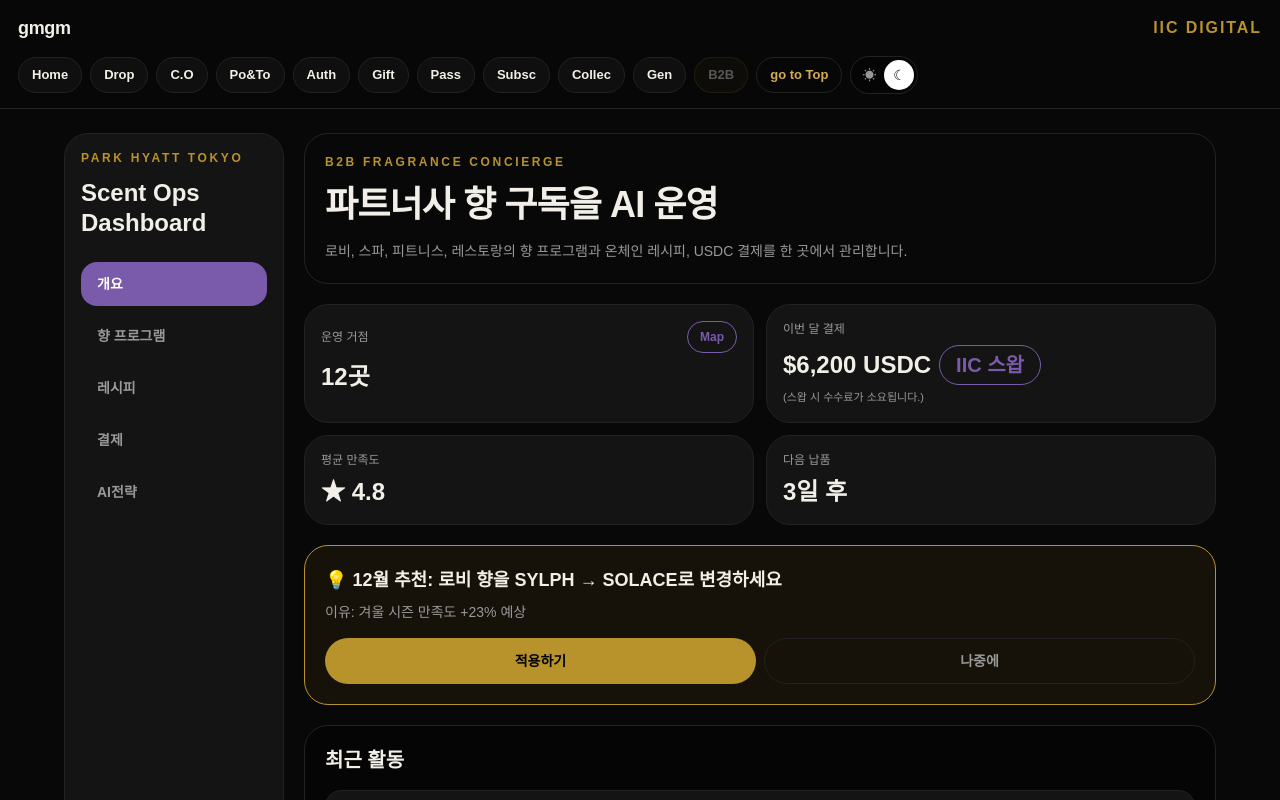
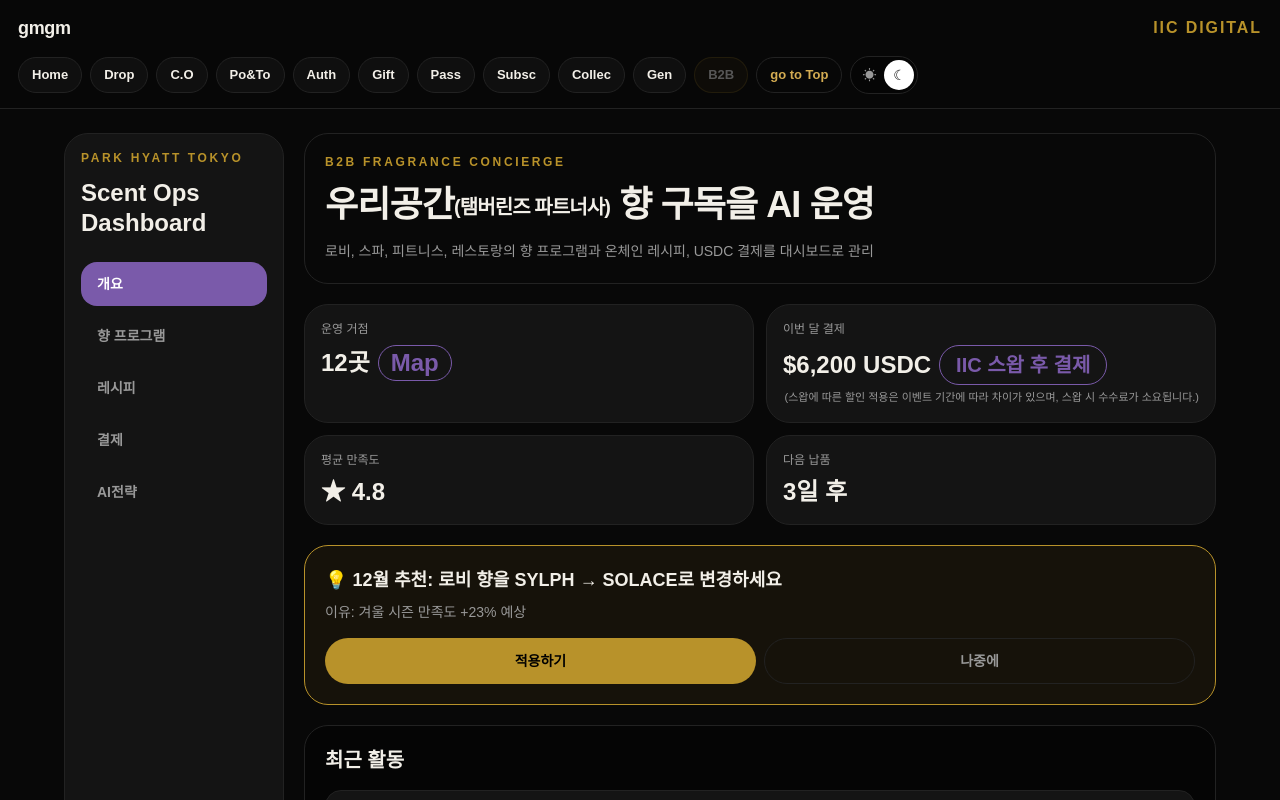
Before and after one commit to lemonkimdev/demo_gm, a Next.js app: page /iic/b2b in a window 1280 px wide. Shown: the top 800 px of the page. Built offline with nearby package versions, Linux system fonts and the light colour scheme.

Commit message:
Add home theme toggle and refine B2B subscription UI

```diff
--- a/src/iic-pages/iic/B2BDashboard.jsx
+++ b/src/iic-pages/iic/B2BDashboard.jsx
@@ -33,9 +33,9 @@
 ];
 
 const payments = [
-  ["2024.11.01", "$500 USDC", "완료"],
-  ["2024.10.01", "$500 USDC", "완료"],
-  ["2024.09.01", "$500 USDC", "완료"],
+  ["2026/6/1", "$500 USDC", "완료"],
+  ["2026/5/1", "$500 USDC", "완료"],
+  ["2026/4/1", "$500 USDC", "완료"],
 ];
 
 const initialLocations = [
@@ -215,10 +215,11 @@
               B2B Fragrance Concierge
             </p>
             <h2 className="mt-3 text-4xl font-black leading-tight tracking-tight">
-              파트너사 향 구독을 AI 운영
+              우리공간
+              <span className="align-middle text-xl">(탬버린즈 파트너사)</span> 향 구독을 AI 운영
             </h2>
             <p className="mt-3 text-sm leading-6 text-[var(--iic-text-muted)]">
-              로비, 스파, 피트니스, 레스토랑의 향 프로그램과 온체인 레시피, USDC 결제를 한 곳에서 관리합니다.
+              로비, 스파, 피트니스, 레스토랑의 향 프로그램과 온체인 레시피, USDC 결제를 대시보드로 관리
             </p>
           </div>
 
@@ -230,19 +231,7 @@
                     key={label}
                     className="rounded-3xl border border-[var(--iic-border)] bg-[var(--iic-card)] p-4"
                   >
-                    <div className="flex items-center justify-between gap-2">
-                      <p className="text-xs text-[var(--iic-text-muted)]">{label}</p>
-                      {label === "운영 거점" ? (
-                        <a
-                          href="https://map.google.com/"
-                          target="_blank"
-                          rel="noreferrer"
-                          className="inline-flex min-h-8 items-center rounded-full border border-[#7A5AAA] px-3 text-xs font-black text-[#7A5AAA] transition hover:bg-[#7A5AAA] hover:text-white"
-                        >
-                          Map
-                        </a>
-                      ) : null}
-                    </div>
+                    <p className="text-xs text-[var(--iic-text-muted)]">{label}</p>
                     {label === "이번 달 결제" ? (
                       <div className="mt-2">
                         <div className="flex flex-wrap items-center gap-2">
@@ -251,12 +240,24 @@
                             type="button"
                             className="min-h-10 rounded-full border border-[#7A5AAA] px-4 text-xl font-black text-[#7A5AAA] transition hover:bg-[#7A5AAA] hover:text-white active:scale-95"
                           >
-                            IIC 스왑
+                            IIC 스왑 후 결제
                           </button>
                         </div>
-                        <p className="mt-1 text-[11px] text-[var(--iic-text-muted)]">
-                          (스왑 시 수수료가 소요됩니다.)
+                        <p className="mt-1 text-right text-[11px] text-[var(--iic-text-muted)]">
+                          (스왑에 따른 할인 적용은 이벤트 기간에 따라 차이가 있으며, 스왑 시 수수료가 소요됩니다.)
                         </p>
+                      </div>
+                    ) : label === "운영 거점" ? (
+                      <div className="mt-2 flex items-center gap-2">
+                        <p className="text-2xl font-black">{value}</p>
+                        <a
+                          href="https://map.google.com/"
+                          target="_blank"
+                          rel="noreferrer"
+                          className="inline-flex min-h-9 items-center rounded-full border border-[#7A5AAA] px-3 text-2xl font-black text-[#7A5AAA] transition hover:bg-[#7A5AAA] hover:text-white"
+                        >
+                          Map
+                        </a>
                       </div>
                     ) : (
                       <p className="mt-2 text-2xl font-black">{value}</p>
@@ -422,12 +423,12 @@
                     결제 완료 ✓
                   </p>
                 ) : null}
-                <div className="mt-5 grid gap-2 sm:grid-cols-2">
+                <div className="mt-5 grid grid-cols-2 gap-2">
                   <button
                     type="button"
                     onClick={payWithUsdc}
                     disabled={paying || paid}
-                    className="flex min-h-12 w-full items-center justify-center rounded-full bg-[#7A5AAA] px-5 py-3 text-sm font-black text-white transition hover:bg-[#8d6cc0] active:scale-95 disabled:opacity-60"
+                    className="flex min-h-12 w-full items-center justify-center rounded-full bg-[#7A5AAA] px-3 py-3 text-xs font-black text-white transition hover:bg-[#8d6cc0] active:scale-95 disabled:opacity-60 sm:text-sm"
                   >
                     {paying ? (
                       <span className="h-5 w-5 animate-spin rounded-full border-2 border-white/25 border-t-white" />
@@ -439,7 +440,7 @@
                   </button>
                   <button
                     type="button"
-                    className="min-h-12 w-full rounded-full border border-[#7A5AAA] px-5 py-3 text-sm font-black text-[#7A5AAA] transition hover:bg-[#7A5AAA] hover:text-white active:scale-95"
+                    className="min-h-12 w-full rounded-full bg-[#7A5AAA] px-3 py-3 text-xs font-black text-white transition hover:bg-[#8d6cc0] active:scale-95 sm:text-sm"
                   >
                     IIC로 결제하기
                   </button>
@@ -498,7 +499,9 @@
                 <p className="text-xs font-bold uppercase tracking-[0.22em] text-[var(--iic-gold)]">
                   Gemini Strategy Memo
                 </p>
-                <h3 className="mt-3 text-3xl font-black">AI전략</h3>
+                <h3 className="mt-3 text-3xl font-black">
+                  AI 전략 <span className="align-middle text-base">(2026/5/31 기준)</span>
+                </h3>
                 <div className="mt-5 space-y-3 text-sm leading-6 text-[var(--iic-text-muted)]">
                   <p className="rounded-2xl border border-[var(--iic-border)] bg-[var(--iic-card)] p-4">
                     현재 대시보드 기준으로 로비는 겨울 시즌 체류 시간이 길어지는 구간입니다. SYLPH보다 SOLACE의 안정적인 우디 잔향을 적용하면 만족도 상승 가능성이 큽니다.
--- a/src/iic-pages/iic/Subscription.jsx
+++ b/src/iic-pages/iic/Subscription.jsx
@@ -286,21 +286,21 @@
                 ].map(([label, value]) => (
                   <div
                     key={label}
-                    className="flex items-center justify-between rounded-2xl border border-[var(--iic-border)] bg-black p-3"
+                    className="iic-on-dark flex items-center justify-between rounded-2xl border border-[var(--iic-border)] bg-black p-3"
                   >
-                    <span className="text-[var(--iic-text-muted)]">{label}</span>
-                    <span className="font-black text-[var(--iic-text)]">{value}</span>
+                    <span className="iic-on-dark-muted text-[var(--iic-text-muted)]">{label}</span>
+                    <span className="iic-on-dark font-black text-[var(--iic-text)]">{value}</span>
                   </div>
                 ))}
               </div>
             </div>
 
-            <div className="grid gap-2 sm:grid-cols-2">
+            <div className="grid grid-cols-2 gap-2">
               <button
                 type="button"
                 onClick={startSubscription}
                 disabled={paying}
-                className="flex min-h-12 w-full items-center justify-center rounded-full bg-[#7A5AAA] px-5 py-3 text-sm font-black text-white transition hover:bg-[#8d6cc0] active:scale-95 disabled:opacity-70"
+                className="flex min-h-12 w-full items-center justify-center rounded-full bg-[#7A5AAA] px-3 py-3 text-xs font-black text-white transition hover:bg-[#8d6cc0] active:scale-95 disabled:opacity-70 sm:text-sm"
               >
                 {paying ? (
                   <span className="h-5 w-5 animate-spin rounded-full border-2 border-white/25 border-t-white" />
@@ -312,7 +312,7 @@
                 type="button"
                 onClick={startSubscription}
                 disabled={paying}
-                className="flex min-h-12 w-full items-center justify-center rounded-full border border-[#7A5AAA] px-5 py-3 text-sm font-black text-[#7A5AAA] transition hover:bg-[#7A5AAA] hover:text-white active:scale-95 disabled:opacity-70"
+                className="flex min-h-12 w-full items-center justify-center rounded-full bg-[#7A5AAA] px-3 py-3 text-xs font-black text-white transition hover:bg-[#8d6cc0] active:scale-95 disabled:opacity-70 sm:text-sm"
               >
                 IIC로 결제하기
               </button>
```
Also changed, not shown: app/page.tsx (+51 -6 lines).
